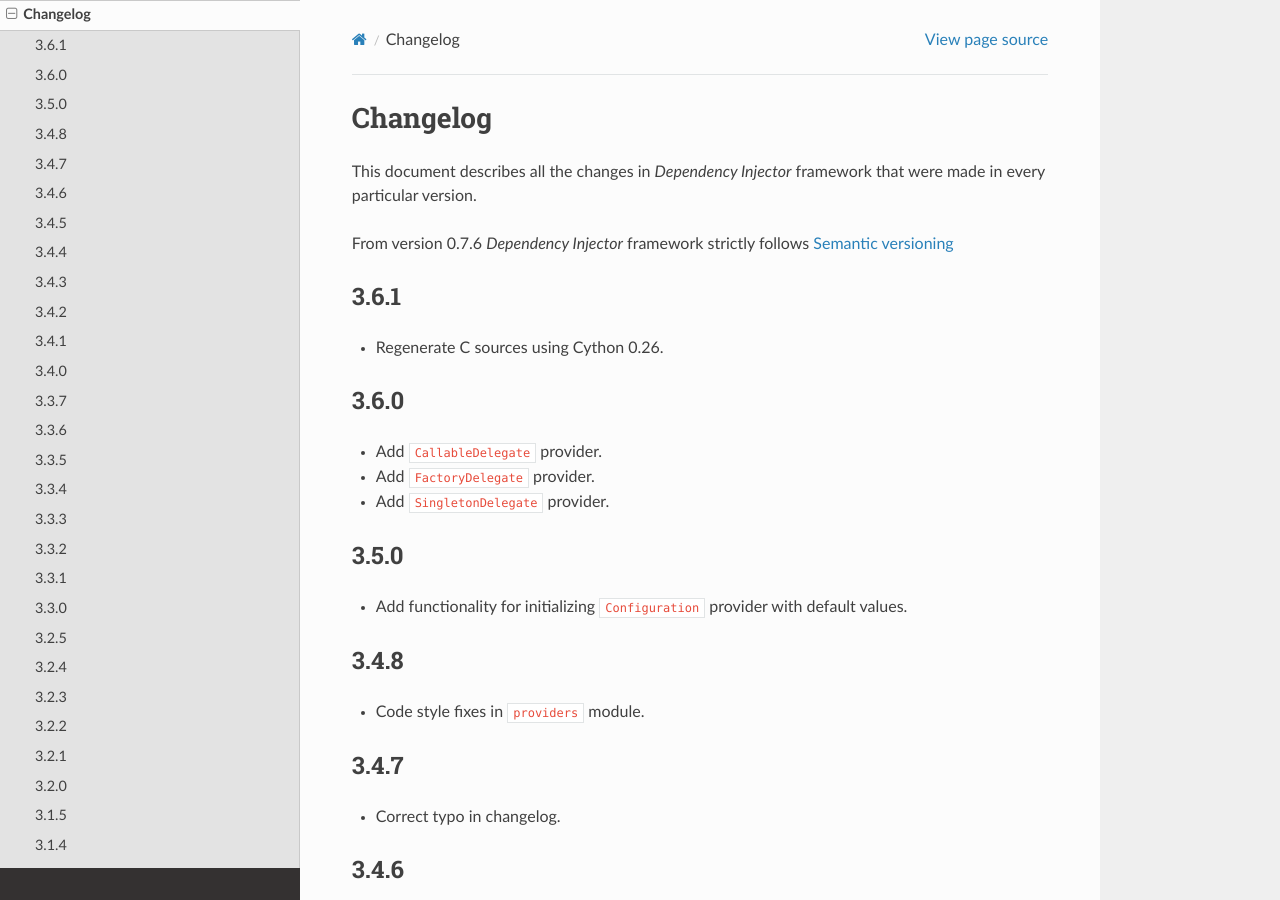
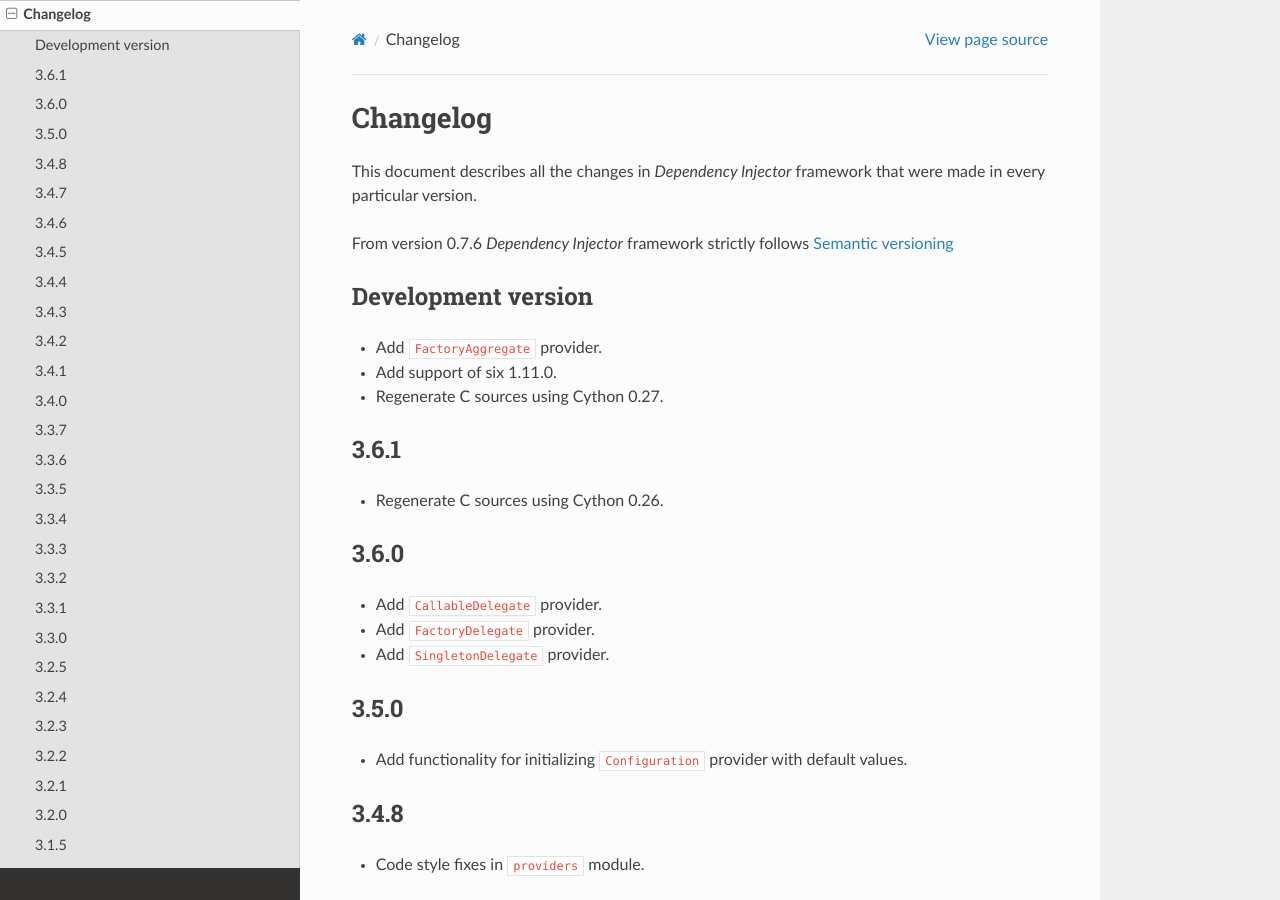
Before and after one commit to ets-labs/python-dependency-injector, a Sphinx documentation site: the page built from docs/main/changelog.rst, in a window 1280 px wide and 900 px high. Built offline with Sphinx 7.4.7 and the Read the Docs theme 2.0.0, drawn with Linux system fonts in a browser that asks for light colours.

Commit message:
Update changelog

```diff
--- a/docs/main/changelog.rst
+++ b/docs/main/changelog.rst
@@ -6,6 +6,12 @@ that were made in every particular version.
 
 From version 0.7.6 *Dependency Injector* framework strictly
 follows `Semantic versioning`_
+
+Development version
+-------------------
+- Add ``FactoryAggregate`` provider.
+- Add support of six 1.11.0.
+- Regenerate C sources using Cython 0.27.
 
 3.6.1
 -----
```
